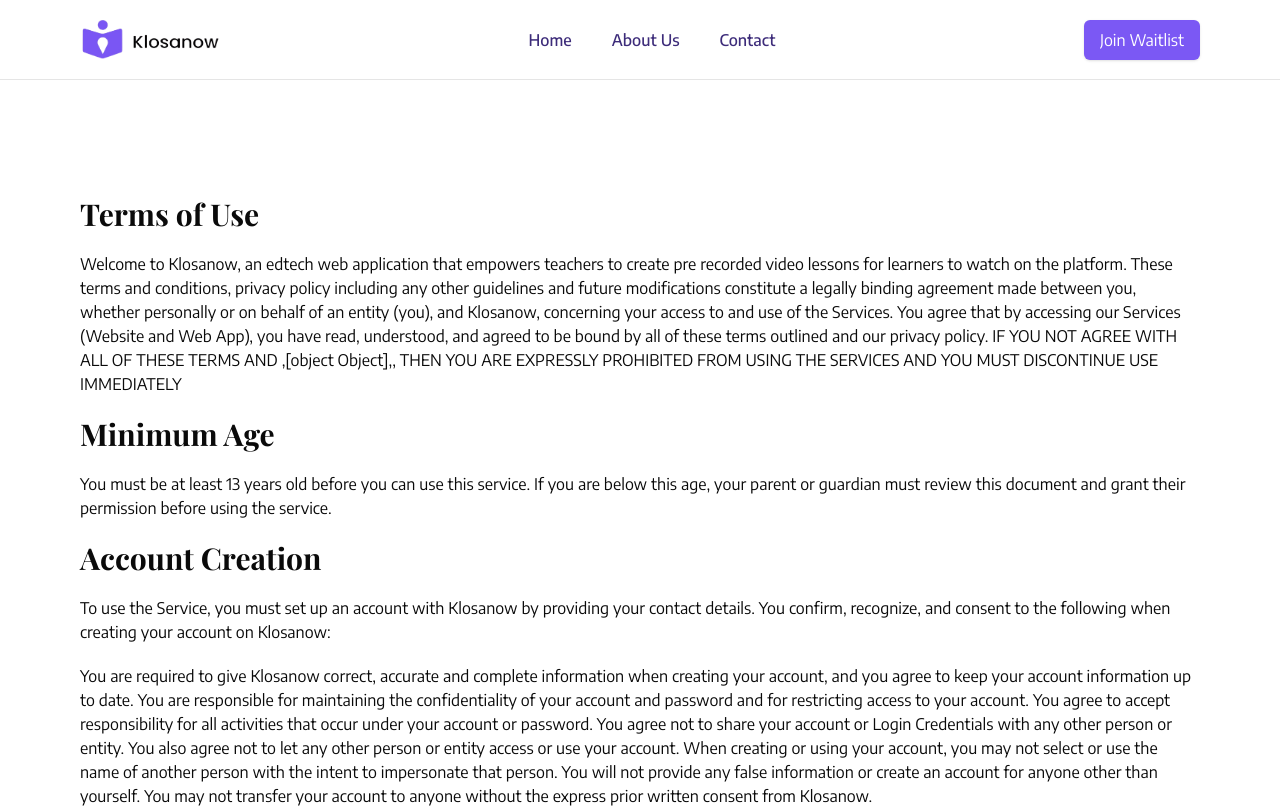
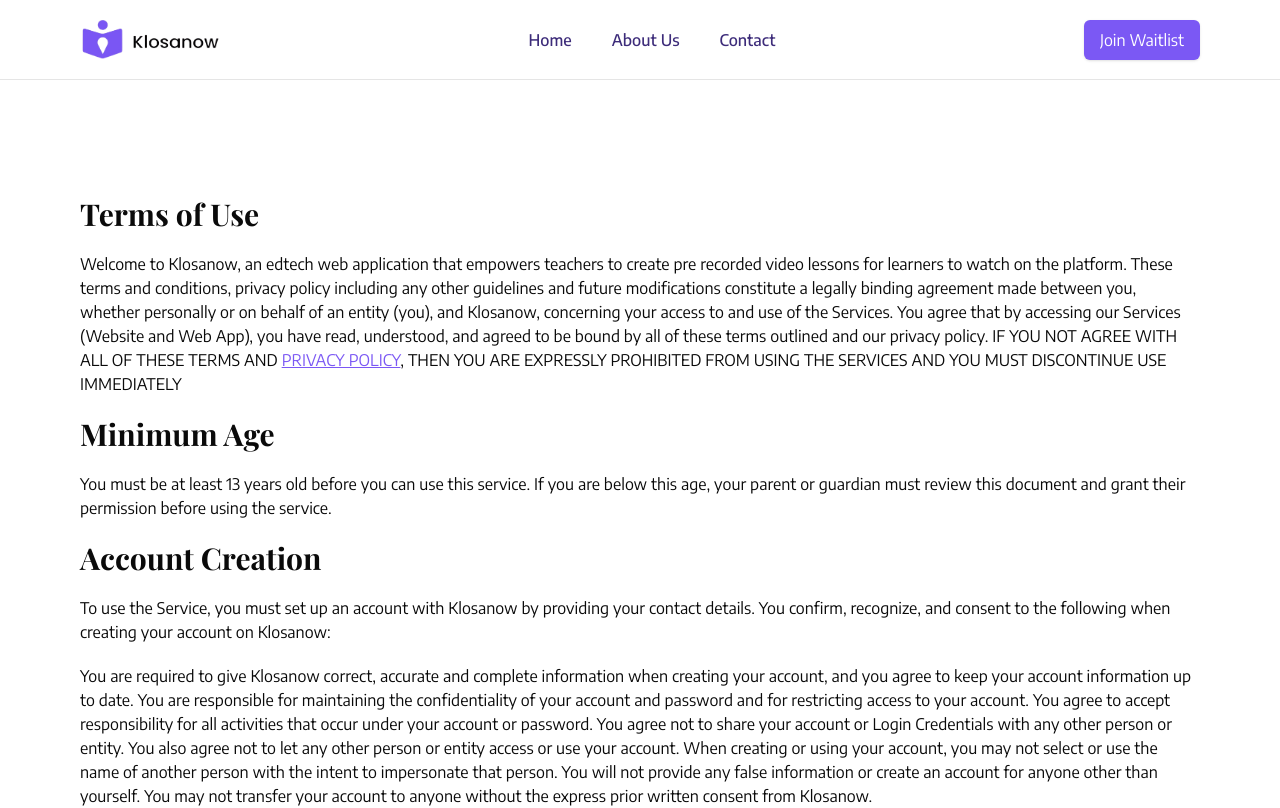
Before and after one commit to davistheweb/klosanow-landing_v2, a Next.js app: page /terms in a window 1280 px wide. Shown: the top 808 px of the page. Built offline with nearby package versions, Linux system fonts and the light colour scheme; a web font is replaced by a local one.

Commit message:
minor changes on terms

```diff
--- a/src/app/privacy/page.tsx
+++ b/src/app/privacy/page.tsx
@@ -13,7 +13,7 @@ const PrivacyPage: React.FC = () => (
             <p
               key={pIndex}
               className="font-accent"
-              dangerouslySetInnerHTML={{__html: para }}
+              dangerouslySetInnerHTML={{ __html: para }}
             />
           ))}
         </div>
--- a/src/app/terms/page.tsx
+++ b/src/app/terms/page.tsx
@@ -19,7 +19,7 @@ function wrapPrivacyPolicy(text: string) {
           className="underline text-primary hover:opacity-80"
         >
           {matches[i]}
-        </Link>
+        </Link>,
       );
     }
     return acc;
@@ -35,11 +35,9 @@ const TermsPage: React.FC = () => (
             {title}
           </h1>
           {paragraphs.map((para, pIndex) => (
-            <p
-              key={pIndex}
-              className="font-accent"
-              dangerouslySetInnerHTML={{ __html: wrapPrivacyPolicy(para) }}
-            />
+            <p key={pIndex} className="font-accent">
+              {wrapPrivacyPolicy(para)}
+            </p>
           ))}
         </div>
       ))}
--- a/src/data/index.ts
+++ b/src/data/index.ts
@@ -379,7 +379,7 @@ const termsSection: TermsSection[] = [
   {
     title: "Contact Us",
     paragraphs: [
-      `If you have any questions about these Terms, please contact us at <a href='mailto:team@klosanow.com' style="text-decoration: underline;">team@klosanow.com</a>`,
+      `If you have any questions about these Terms, please contact us at team@klosanow.com`,
     ],
   },
 ];
```
